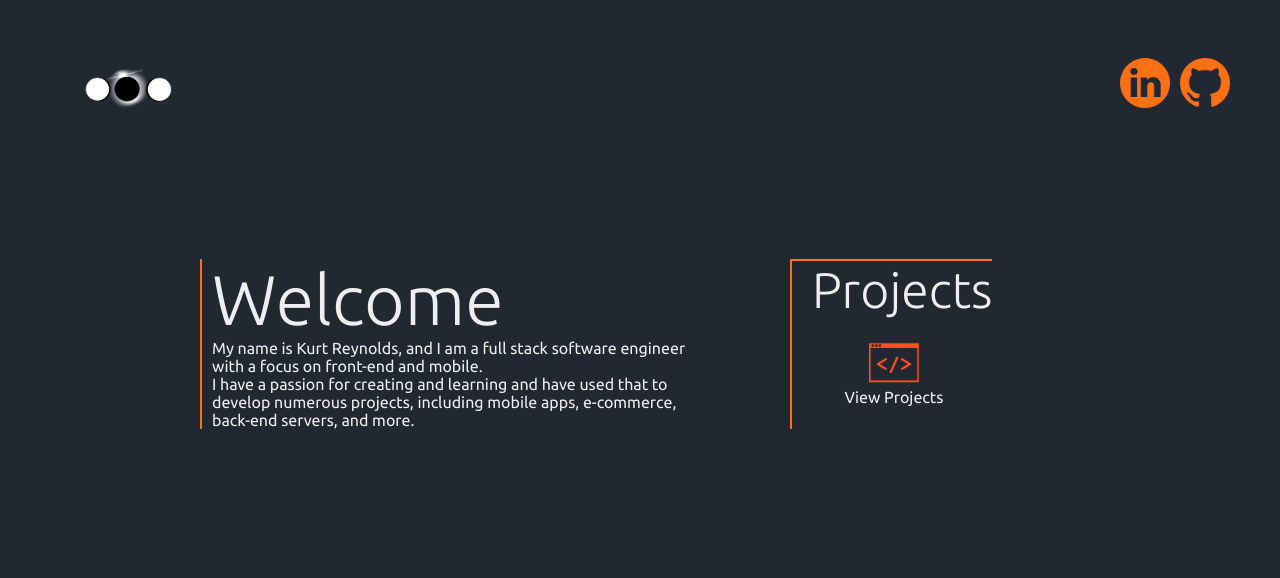
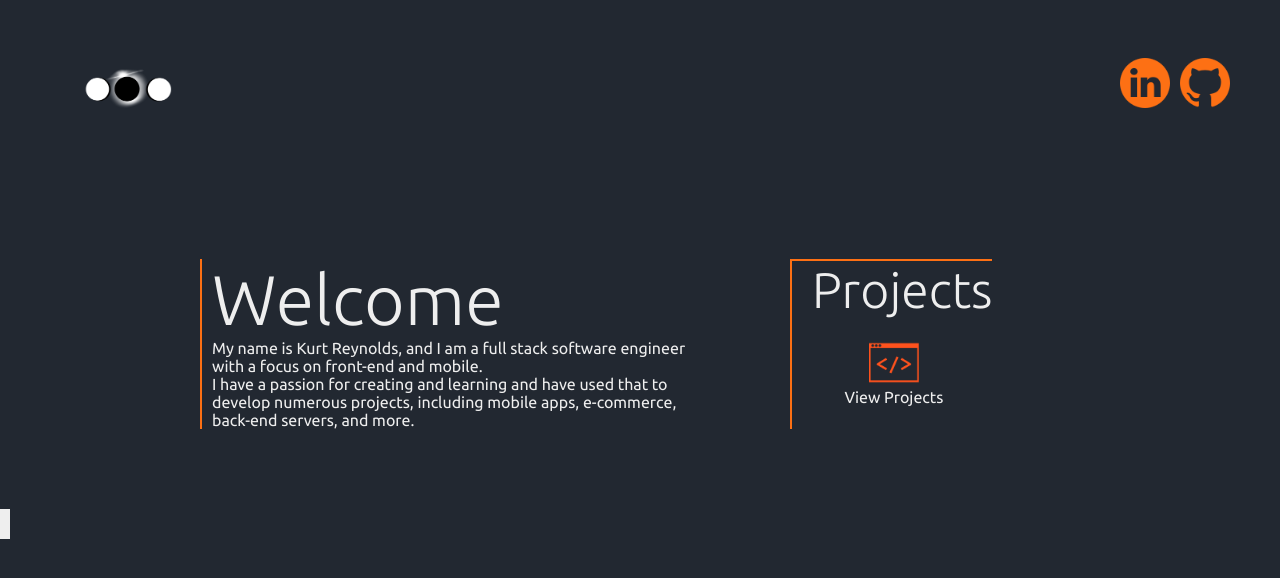
Before and after one commit to kurtreyn/portfolio-kurt-reynolds, a React (Create React App) app: page / in a window 1280 px wide. Shown: the top 578 px of the page. Built offline with nearby package versions, Linux system fonts and the light colour scheme; no server answers.

Commit message:
added sidebar

```diff
--- /dev/null
+++ b/src/components/SideBar.js
@@ -0,0 +1,15 @@
+import React from 'react';
+import { Link } from 'react-router-dom';
+import '../styles/sidebarStyle.css';
+
+export default function SideBar() {
+  return (
+    <div className="sidebar-container">
+      <div className="sidebar-content-wrapper">
+        <Link to="/users/login" className="sidebar-text">
+          Login
+        </Link>
+      </div>
+    </div>
+  );
+}
--- a/src/pages/Home.js
+++ b/src/pages/Home.js
@@ -1,4 +1,5 @@
 import React, { useState, useEffect } from 'react';
+import SideBar from '../components/SideBar';
 import { ipAddress } from '../shared/sharedData';
 import ProjectsContainer from '../components/ProjectsContainer';
 import projectsIcon from '../assets/icons/icon-web-development.png';
@@ -9,6 +10,7 @@ import '../styles/homeStyle.css';
 
 export default function Home() {
   const [showProjects, setShowProjects] = useState(false);
+  const [showSideBar, setShoSideBar] = useState(false);
 
   // eslint-disable-next-line no-unused-vars
   const [loading, setLoading] = useState(false);
@@ -109,6 +111,14 @@ export default function Home() {
               </div>
             </div>
           </div>
+
+          <div className="sidebar-section">
+            <div
+              className="sidebar-block"
+              onClick={() => setShoSideBar(!showSideBar)}
+            ></div>
+            {showSideBar && <SideBar />}
+          </div>
         </div>
       )}
 
--- a/src/styles/homeStyle.css
+++ b/src/styles/homeStyle.css
@@ -148,6 +148,22 @@
 .home-projects-icon {
   width: 50px;
   height: 50px;
+}
+
+.sidebar-section {
+  display: flex;
+  margin-top: 80px;
+}
+
+.sidebar-block {
+  width: 10px;
+  height: 30px;
+  background-color: var(--white);
+  cursor: pointer;
+}
+
+.sidebar-block:hover {
+  transform: scale(1.1);
 }
 
 /* ---------- MOBILE SECTION ----------- */
--- /dev/null
+++ b/src/styles/sidebarStyle.css
@@ -0,0 +1,26 @@
+:root {
+  --black: #222831;
+  --dark-gray: #393e46;
+  --orange: #fd7014;
+  --white: #eeeeee;
+}
+
+.sidebar-container {
+  display: flex;
+  justify-content: center;
+  width: 10%;
+  outline: solid 1px white;
+}
+
+.sidebar-content-wrapper {
+  display: flex;
+  flex-direction: column;
+  align-items: center;
+  justify-content: center;
+  /* outline: solid 1px green; */
+}
+
+.sidebar-text {
+  color: var(--white);
+  text-decoration: none;
+}
```
Also changed, not shown: src/components/NavBar.js (deleted, +0 -30 lines).
